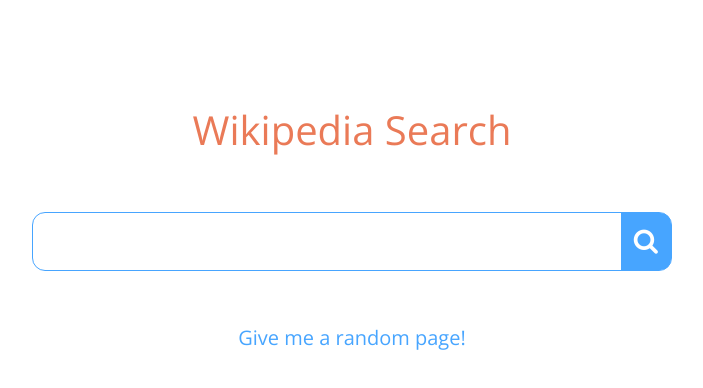
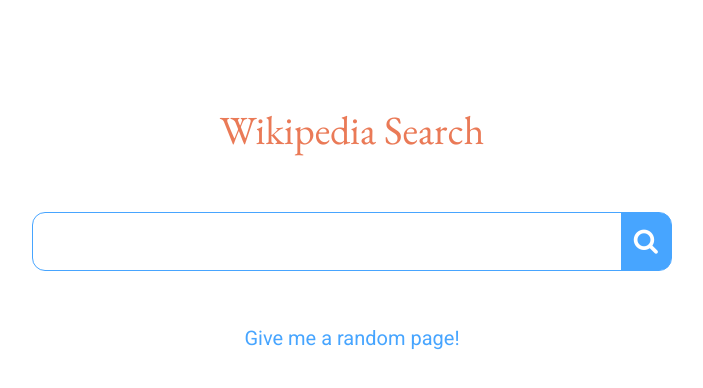
Before and after one commit to longnt80/wiki-viewer, a website: page index.html in a window 1280 px wide. Shown: the whole page, without its empty margins (288-991 px from the left). Drawn offline with nearby package versions, Linux system fonts and the light colour scheme.

Commit message:
change fonts

```diff
--- a/index.html
+++ b/index.html
@@ -7,7 +7,7 @@
 
   <link rel="stylesheet" href="https://cdnjs.cloudflare.com/ajax/libs/meyer-reset/2.0/reset.min.css">
   <link rel="stylesheet" href="https://maxcdn.bootstrapcdn.com/font-awesome/4.7.0/css/font-awesome.min.css">
-  <link href="https://fonts.googleapis.com/css?family=Open+Sans:400,700" rel="stylesheet">
+  <link href="https://fonts.googleapis.com/css?family=EB+Garamond|Roboto:400,700" rel="stylesheet">
 
       <link rel="stylesheet" href="css/style.css">
 
--- a/scss/style.scss
+++ b/scss/style.scss
@@ -14,7 +14,7 @@
 }
 
 body {
-   font-family: 'Open Sans', sans-serif;
+   font-family: 'Roboto', sans-serif;
    text-align: center;
    line-height: 1.5;
    color: #5d5252;
@@ -39,6 +39,7 @@
 
 
   label {
+    font-family: 'EB Garamond', serif;
     font-size: 2em;
     color: $highlight;
   }
@@ -77,6 +78,7 @@
       }
     }
     button {
+      cursor: pointer;
       color: #fff;
       background-color: $blue;
       font-size: 1em;
```
Also changed, not shown: css/style.css.
